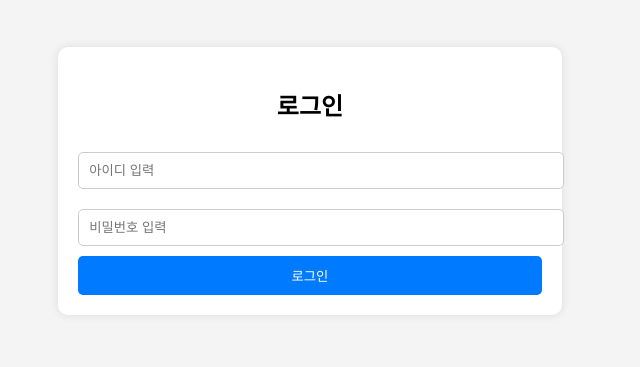
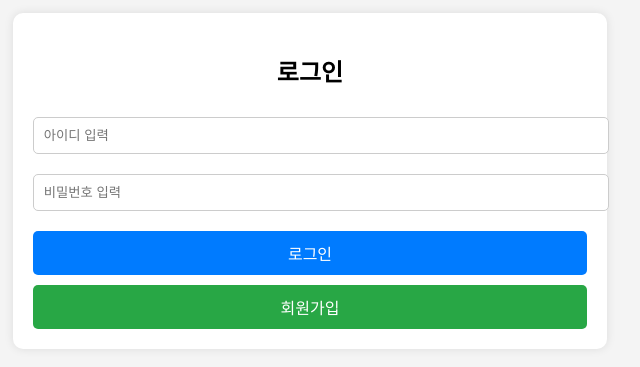
Before and after one commit to BCH1235/Webpractice, a plain HTML site: page index.html in a window 1280 px wide. Shown: the part 219-586 px from the top of the page, without its empty margins (330-970 px from the left). Drawn offline with Linux system fonts and the light colour scheme.

Commit message:
second commit

```diff
--- a/index.html
+++ b/index.html
@@ -31,14 +31,25 @@
         button {
             width: 100%;
             padding: 10px;
-            background-color: #007bff;
-            color: white;
+            margin-top: 10px;
             border: none;
             border-radius: 5px;
             cursor: pointer;
+            font-size: 16px;
         }
-        button:hover {
+        .login-btn {
+            background-color: #007bff;
+            color: white;
+        }
+        .login-btn:hover {
             background-color: #0056b3;
+        }
+        .signup-btn {
+            background-color: #28a745;
+            color: white;
+        }
+        .signup-btn:hover {
+            background-color: #218838;
         }
     </style>
 </head>
@@ -47,7 +58,8 @@
         <h2>로그인</h2>
         <input type="text" placeholder="아이디 입력" id="username">
         <input type="password" placeholder="비밀번호 입력" id="password">
-        <button onclick="login()">로그인</button>
+        <button class="login-btn" onclick="login()">로그인</button>
+        <button class="signup-btn" onclick="signup()">회원가입</button>
     </div>
 
     <script>
@@ -61,6 +73,10 @@
                 alert('아이디와 비밀번호를 입력하세요.');
             }
         }
+
+        function signup() {
+            alert('회원가입 페이지로 이동합니다.');
+        }
     </script>
 </body>
 </html>
```
